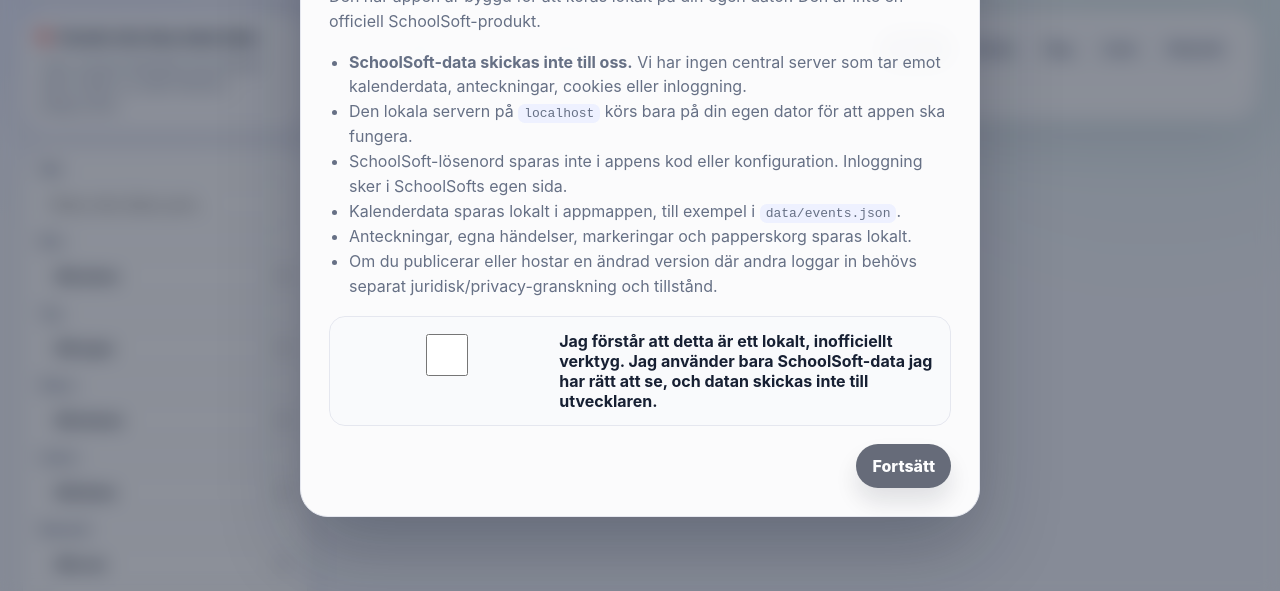
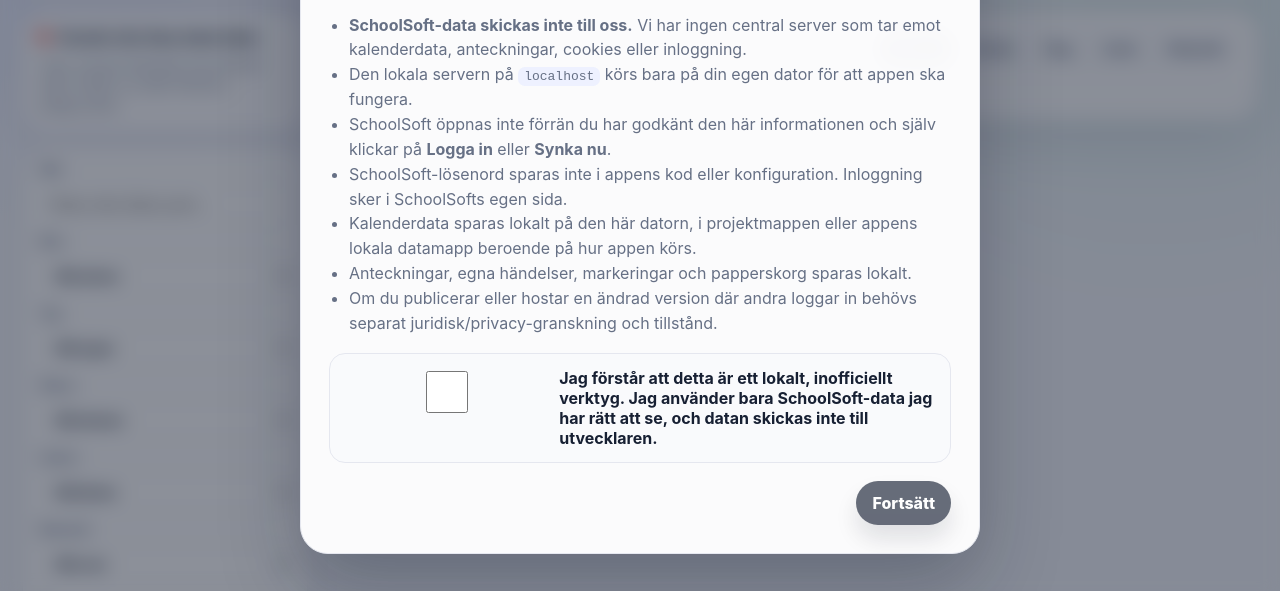
Before and after one commit to villeolof1/schoolsoft-calendar-helper, a website: page public/index.html in a window 1280 px wide. Shown: the part 202-793 px from the top of the page. Drawn offline with Linux system fonts and the light colour scheme; no server answers.

Commit message:
Load privacy gate before app startup

```diff
--- a/public/index.html
+++ b/public/index.html
@@ -139,7 +139,6 @@
     <div id="drawerContent" class="drawer-content"></div>
   </aside>
 
-
   <div id="privacyModal" class="privacy-modal hidden" role="dialog" aria-modal="true" aria-labelledby="privacyTitle">
     <div class="privacy-card">
       <p class="eyebrow">Första start</p>
@@ -148,8 +147,9 @@
       <ul>
         <li><strong>SchoolSoft-data skickas inte till oss.</strong> Vi har ingen central server som tar emot kalenderdata, anteckningar, cookies eller inloggning.</li>
         <li>Den lokala servern på <code>localhost</code> körs bara på din egen dator för att appen ska fungera.</li>
+        <li>SchoolSoft öppnas inte förrän du har godkänt den här informationen och själv klickar på <strong>Logga in</strong> eller <strong>Synka nu</strong>.</li>
         <li>SchoolSoft-lösenord sparas inte i appens kod eller konfiguration. Inloggning sker i SchoolSofts egen sida.</li>
-        <li>Kalenderdata sparas lokalt i appmappen, till exempel i <code>data/events.json</code>.</li>
+        <li>Kalenderdata sparas lokalt på den här datorn, i projektmappen eller appens lokala datamapp beroende på hur appen körs.</li>
         <li>Anteckningar, egna händelser, markeringar och papperskorg sparas lokalt.</li>
         <li>Om du publicerar eller hostar en ändrad version där andra loggar in behövs separat juridisk/privacy-granskning och tillstånd.</li>
       </ul>
@@ -160,6 +160,7 @@
     </div>
   </div>
 
+  <script src="/privacy-gate.js"></script>
   <script src="/app.js" type="module"></script>
 </body>
 </html>
```
